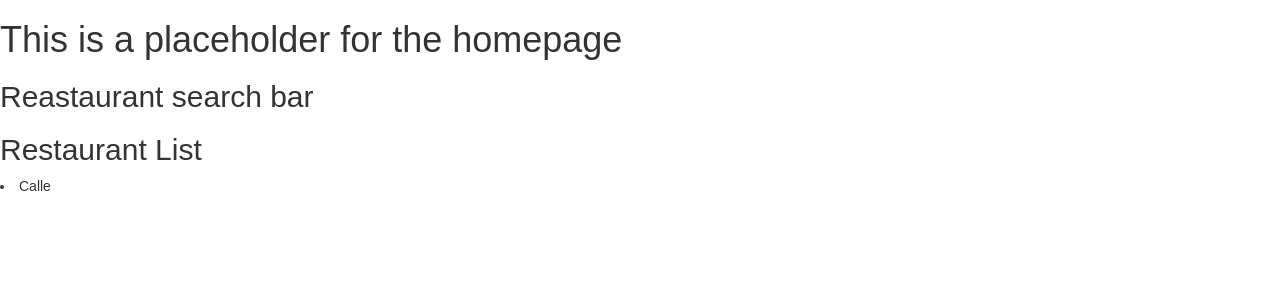
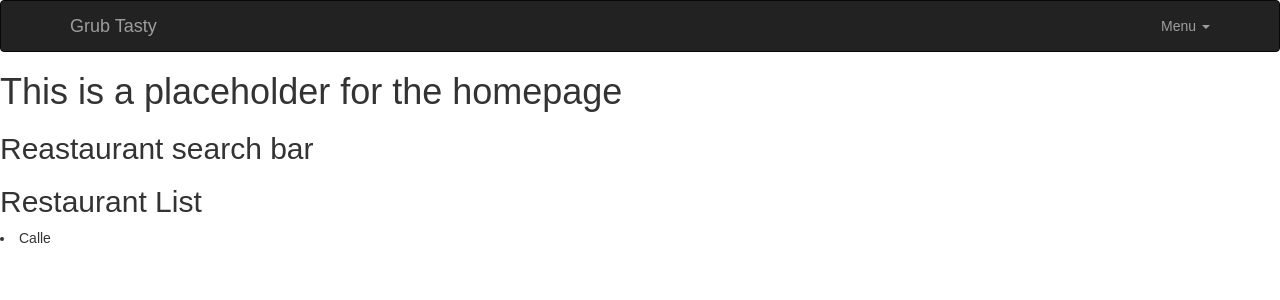
Before and after one commit to DMonMac/charity-goumet-site, a React (Create React App) app in the folder client/: page / in a window 1280 px wide. Shown: the top 300 px of the page. Built offline with nearby package versions, Linux system fonts and the light colour scheme.

Commit message:
bootstrapped navbar

```diff
--- a/client/src/App.js
+++ b/client/src/App.js
@@ -2,7 +2,7 @@ import React, { Component } from 'react';
 import Home from './components/Home.js';
 import Restaurant from './components/Restaurant.js';
 import Booking from './components/Booking.js';
-import {BrowserRouter as Router, Route} from 'react-router-dom';
+import {BrowserRouter as Router, Route, Link} from 'react-router-dom';
 
 class App extends Component {
   constructor(props) {
@@ -32,6 +32,23 @@ class App extends Component {
     return (
       <Router>
         <div>
+          <nav className="navbar navbar-inverse">
+            <div className="container">
+              <div className="navbar-header">
+               <a className="navbar-brand">Grub Tasty</a>
+              </div>
+               <ul className="nav navbar-nav navbar-right">
+                  <li className="dropdown">
+                    <a className="dropdown-toggle" data-toggle="dropdown" role="button" aria-haspopup="true" aria-expanded="false">Menu <span className="caret"></span></a>
+                    <ul className="dropdown-menu">
+                      <li><Link to="/">Home</Link></li>
+                      <li><Link to="/Restaurant">Restaurant</Link></li>
+                      <li><Link to="/Booking">Booking</Link></li>
+                    </ul>
+                  </li>
+                </ul>
+            </div>
+          </nav>
           <Route exact path="/" render={ () => <Home data={this.state.restaurant}/>
           }/>
           <Route path="/Restaurant" component={Restaurant} />
```
Also changed, not shown: 1 other file (tests, documents, lock files or other folders).
